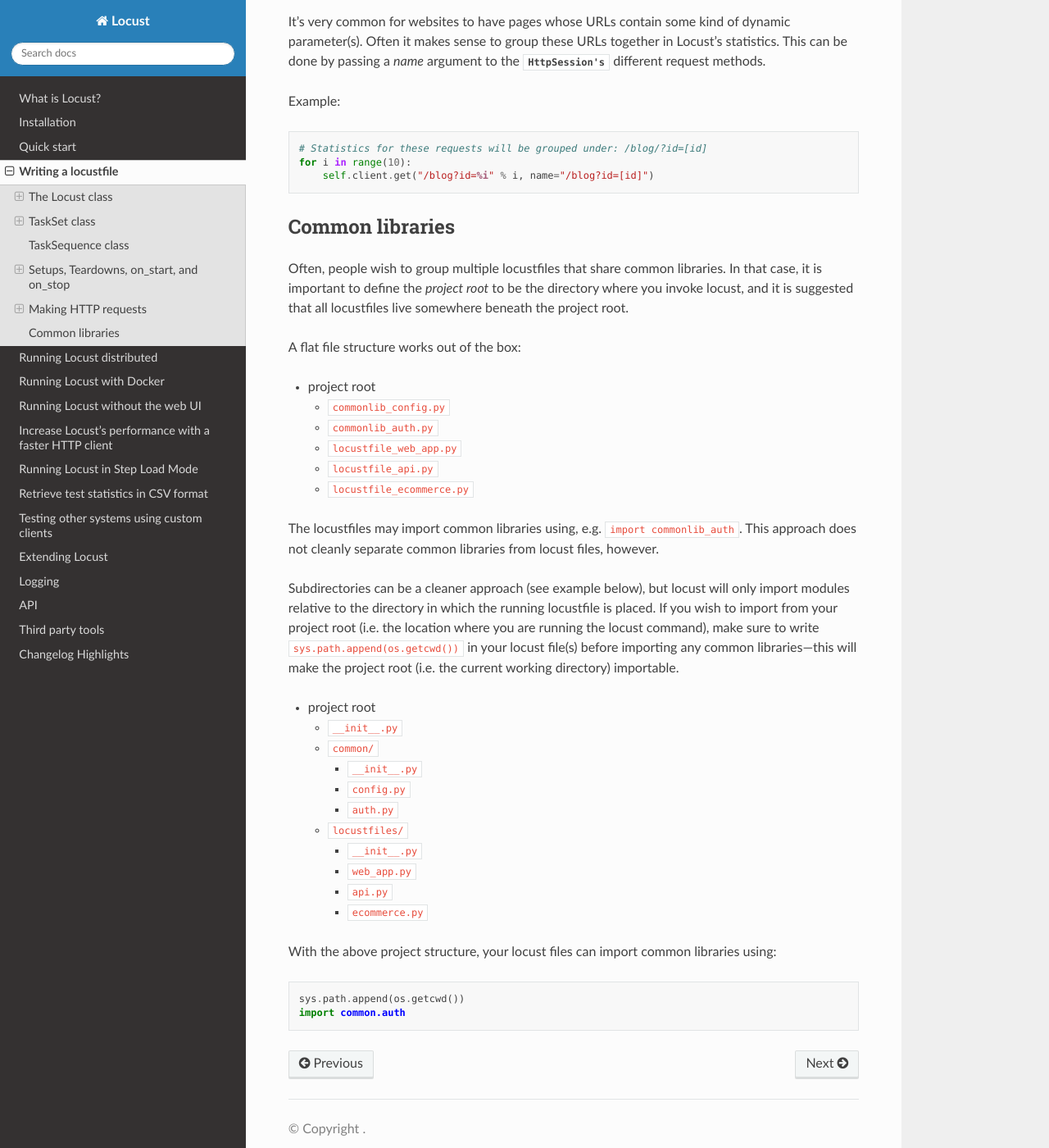
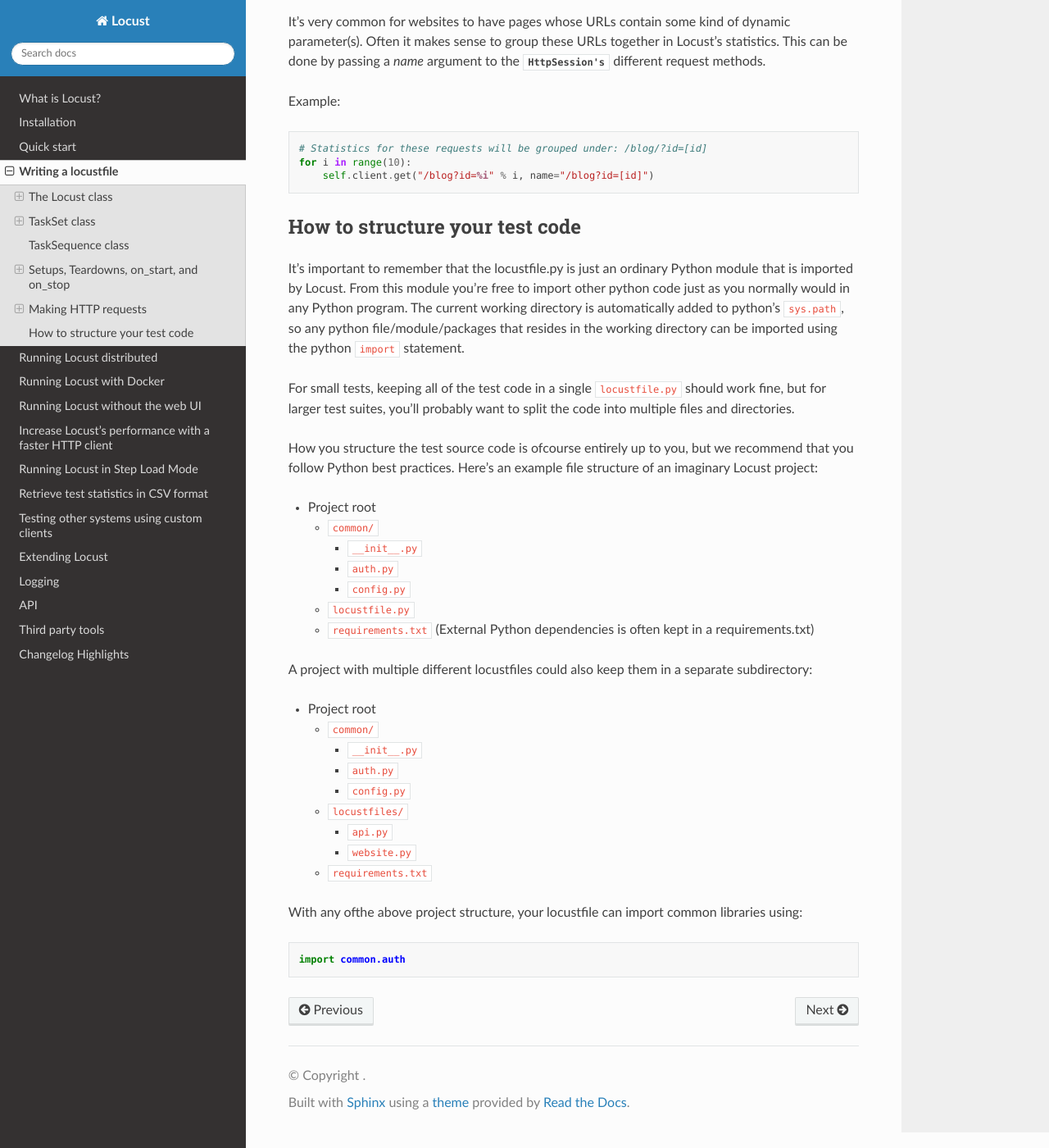
Before and after one commit to locustio/locust, a Sphinx documentation site: the page built from docs/writing-a-locustfile.rst, in a window 1280 px wide and 1400 px high, scrolled down 9043 px. Shown: the whole window at 82% size. Built offline with Sphinx 7.4.7 and the Read the Docs theme 2.0.0, drawn with Linux system fonts in a browser that asks for light colours; the version number could not be read and is left out.

Commit message:
Rewrote the “Common libraries” section in the documentation, and renamed it to “How to structure your test code”

```diff
--- a/docs/writing-a-locustfile.rst
+++ b/docs/writing-a-locustfile.rst
@@ -473,61 +473,50 @@
     for i in range(10):
         self.client.get("/blog?id=%i" % i, name="/blog?id=[id]")
 
-Common libraries
-=================
 
-Often, people wish to group multiple locustfiles that share common libraries.  In that case, it is important
-to define the *project root* to be the directory where you invoke locust, and it is suggested that all
-locustfiles live somewhere beneath the project root.
+How to structure your test code
+================================
 
-A flat file structure works out of the box:
+It's important to remember that the locustfile.py is just an ordinary Python module that is imported
+by Locust. From this module you're free to import other python code just as you normally would
+in any Python program. The current working directory is automatically added to python's ``sys.path``,
+so any python file/module/packages that resides in the working directory can be imported using the
+python ``import`` statement.
 
-* project root
+For small tests, keeping all of the test code in a single ``locustfile.py`` should work fine, but for
+larger test suites, you'll probably want to split the code into multiple files and directories.
 
-  * ``commonlib_config.py``
+How you structure the test source code is ofcourse entirely up to you, but we recommend that you
+follow Python best practices. Here's an example file structure of an imaginary Locust project:
 
-  * ``commonlib_auth.py``
-
-  * ``locustfile_web_app.py``
-
-  * ``locustfile_api.py``
-
-  * ``locustfile_ecommerce.py``
-
-The locustfiles may import common libraries using, e.g. ``import commonlib_auth``.  This approach does not
-cleanly separate common libraries from locust files, however.
-
-Subdirectories can be a cleaner approach (see example below), but locust will only import modules relative to
-the directory in which the running locustfile is placed. If you wish to import from your project root (i.e. the
-location where you are running the locust command), make sure to write ``sys.path.append(os.getcwd())`` in your
-locust file(s) before importing any common libraries---this will make the project root (i.e. the current
-working directory) importable.
-
-* project root
-
-  * ``__init__.py``
+* Project root
 
   * ``common/``
 
     * ``__init__.py``
+    * ``auth.py``
+    * ``config.py``
+  * ``locustfile.py``
+  * ``requirements.txt`` (External Python dependencies is often kept in a requirements.txt)
 
+A project with multiple different locustfiles could also keep them in a separate subdirectory:
+
+* Project root
+
+  * ``common/``
+
+    * ``__init__.py``
+    * ``auth.py``
     * ``config.py``
-
-    * ``auth.py``
-
   * ``locustfiles/``
 
-    * ``__init__.py``
+    * ``api.py``
+    * ``website.py``
+  * ``requirements.txt``
 
-    * ``web_app.py``
 
-    * ``api.py``
-
-    * ``ecommerce.py``
-
-With the above project structure, your locust files can import common libraries using:
+With any ofthe above project structure, your locustfile can import common libraries using:
 
 .. code-block:: python
 
-    sys.path.append(os.getcwd())
     import common.auth
```
